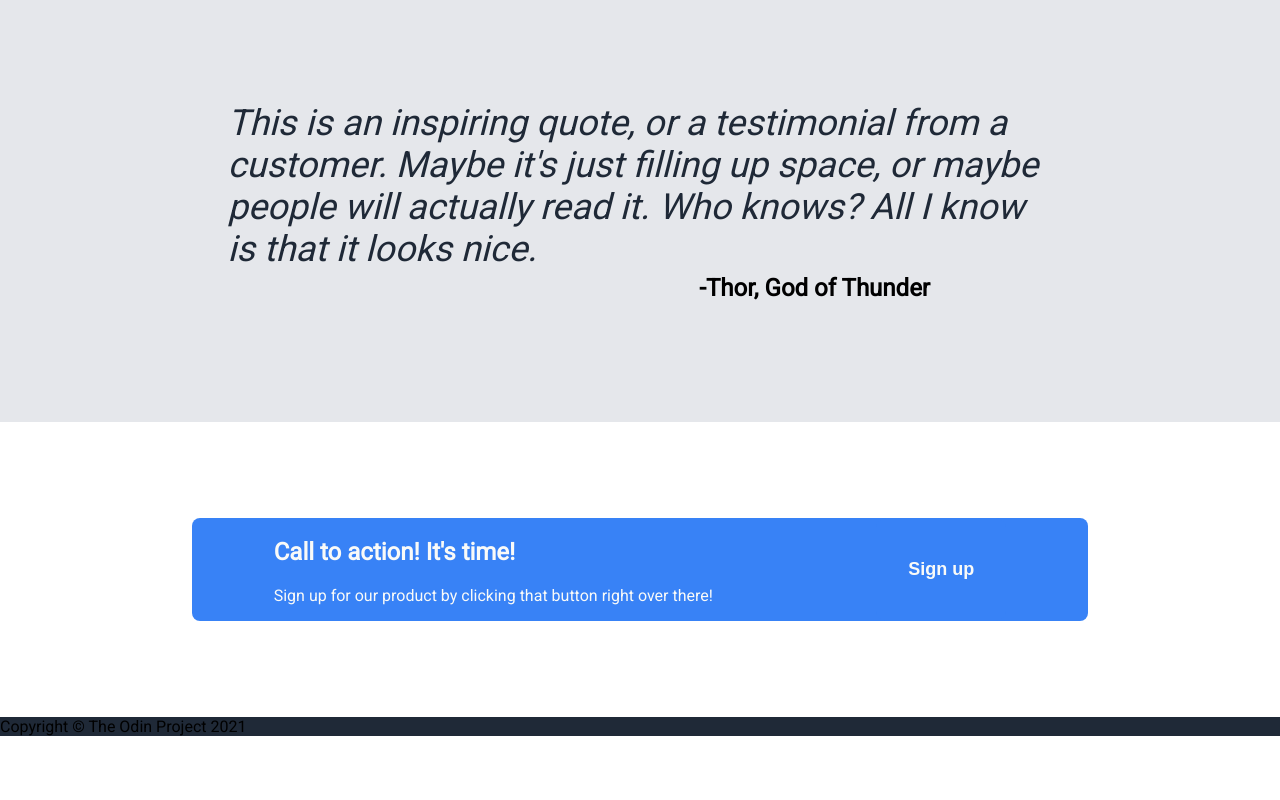
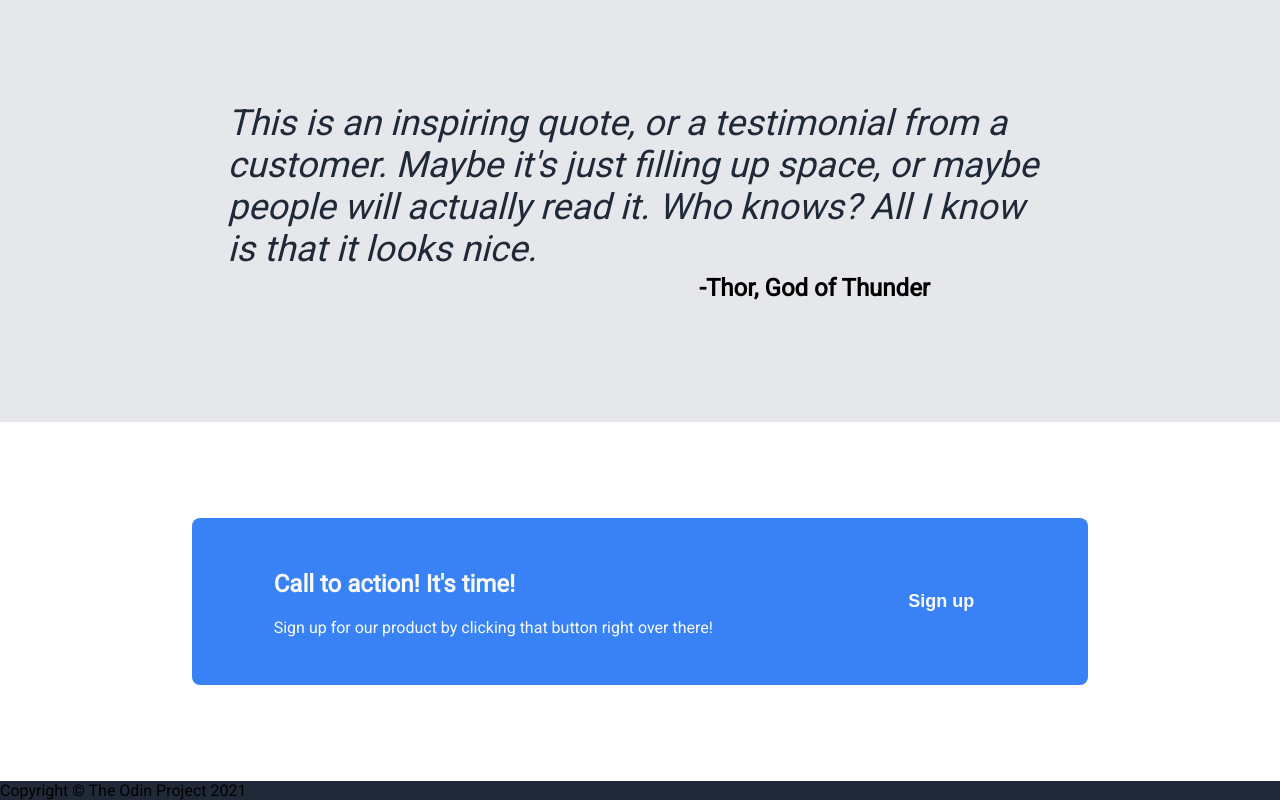
Before and after one commit to Zzyzx2/landing-page, a plain HTML site: page index.html in a window 1280 px wide. Shown: the part 1044-1844 px from the top of the page. Before the commit the page ends 1780 px from the top, so only its background shows below. Drawn offline with Linux system fonts and the light colour scheme.

Commit message:
Add padding property to call-to-action class selector

```diff
--- a/styles.css
+++ b/styles.css
@@ -136,4 +136,5 @@ button {
     border-radius: 8px;
     display: flex;
     justify-content: space-around;
+    padding: 32px 0;
 }
```
